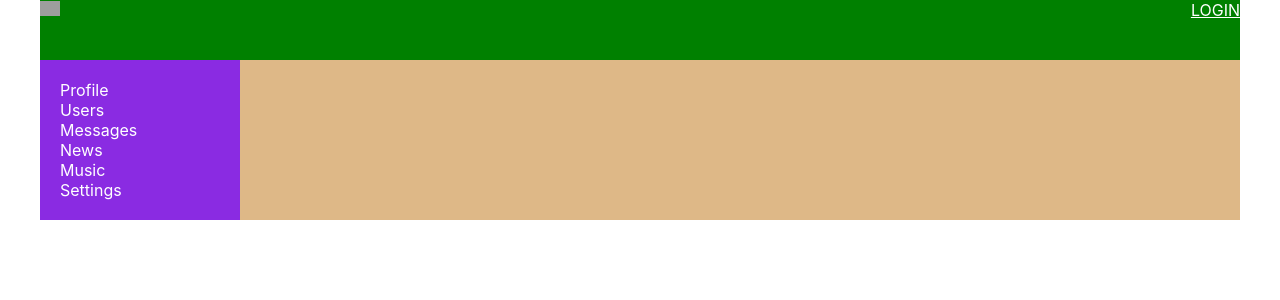
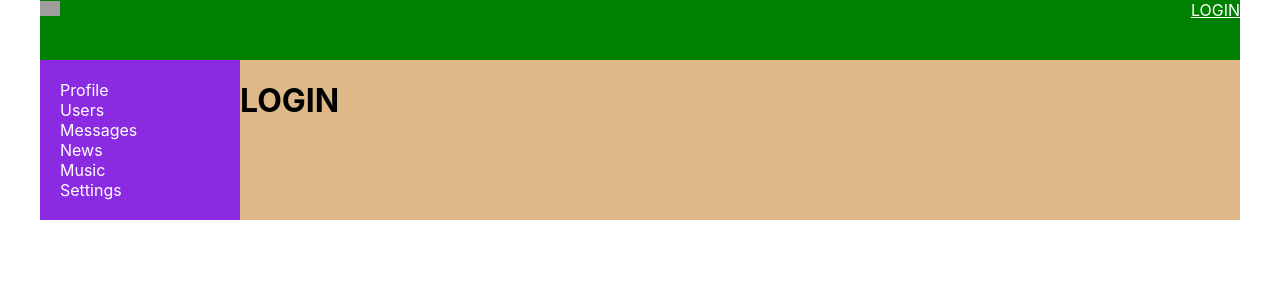
Before and after one commit to AndreiKastsiukovich/samurai-way-main, a React (Create React App) app: page /login in a window 1280 px wide. Shown: the top 300 px of the page. Built offline with nearby package versions, Linux system fonts and the light colour scheme; no server answers; grey boxes are pictures that could not be loaded.

Commit message:
Commit-1

```diff
--- a/src/App.tsx
+++ b/src/App.tsx
@@ -9,6 +9,7 @@ import {DialogsContainer} from "./components/Dialogs/DialogsContainer";
 import ProfileContainer from "./components/Profile/ProfileInfo/ProfileContainer";
 import HeaderContainer from "./components/Header/HeaderContainer";
 import UserContainer from "./components/Users/UsersContainer";
+import {Login} from "./components/Login/Login";
 
 
 
@@ -32,6 +33,8 @@ const App = () => {
                 <Route path='/music' render={() => <Music/>}/>
 
                 <Route path='/settings' render={() => <Settings/>}/>
+
+                <Route path='/login' render={()=><Login/>}/>
             </div>
         </div>
     )
--- a/src/components/Dialogs/Dialogs.tsx
+++ b/src/components/Dialogs/Dialogs.tsx
@@ -4,6 +4,7 @@ import {DialogItem} from "./DialogItem/DialogsItem";
 import {Message} from "./Message/Message";
 
 import {DialogsContainerType} from "./DialogsContainer";
+import {Redirect} from "react-router-dom";
 
 type DialogsPropsType = DialogsContainerType
 
@@ -23,6 +24,8 @@ export const Dialogs = (props:DialogsPropsType) => {
     const onSendMessageClick = () => {
         props.sendMessage()
     }
+
+    if (!props.isAuth) return <Redirect to='/login'/>
 
     return (
         <div className={classes.dialogs}>
--- a/src/components/Dialogs/DialogsContainer.tsx
+++ b/src/components/Dialogs/DialogsContainer.tsx
@@ -1,16 +1,13 @@
 import React from 'react';
-import {
-    DialogsPageType,
-    sendMessageActionCreator,
-    updateNewMessageBodyActionCreator
-} from "../../redux/dialogs-reducer";
+import {DialogsPageType, sendMessageActionCreator, updateNewMessageBodyActionCreator} from "../../redux/dialogs-reducer";
 import {Dialogs} from "./Dialogs";
 import {connect} from "react-redux";
 import {Dispatch} from "redux";
 import {StateType} from "../../redux/redux-store";
 
 type MapStateToPropsType = {
-    dialogsPage:DialogsPageType
+    dialogsPage:DialogsPageType,
+    isAuth:boolean
 }
 
 type MapDispatchToPropsType = {
@@ -22,7 +19,8 @@ export type DialogsContainerType = MapStateToPropsType & MapDispatchToPropsType
 
 const mapStateToProps = (state:StateType):MapStateToPropsType => {
     return {
-        dialogsPage: state.dialogsPage
+        dialogsPage: state.dialogsPage,
+        isAuth:state.auth.isAuth
     }
 }
 
--- /dev/null
+++ b/src/components/Login/Login.tsx
@@ -0,0 +1,13 @@
+import React from 'react';
+
+type LoginPropsType = {
+
+}
+
+export const Login = (props:LoginPropsType) => {
+    return (
+        <div>
+            <h1>LOGIN</h1>
+        </div>
+    );
+};
--- a/src/components/Profile/Profile.tsx
+++ b/src/components/Profile/Profile.tsx
@@ -2,9 +2,10 @@ import React from 'react';
 import {ProfileInfo} from "./ProfileInfo/ProfileInfo";
 import {MyPostContainer} from "./MyPosts/Post/MyPostsContainer";
 import {ProfileType} from "../../redux/profile-reducer";
+import {Redirect} from "react-router-dom";
 
 type ProfilePropsType = {
-    profile:ProfileType
+    profile:ProfileType,
 }
 
 export const Profile = (props:ProfilePropsType) => {
--- a/src/components/Profile/ProfileInfo/ProfileContainer.tsx
+++ b/src/components/Profile/ProfileInfo/ProfileContainer.tsx
@@ -3,7 +3,7 @@ import {Profile} from "../Profile";
 import {connect} from "react-redux";
 import {StateType} from "../../../redux/redux-store";
 import {getUserProfileThunk, ProfileType,} from "../../../redux/profile-reducer";
-import {RouteComponentProps, withRouter} from "react-router-dom";
+import {Redirect, RouteComponentProps, withRouter} from "react-router-dom";
 
 type PathParamsType = {
     userId:string
@@ -12,7 +12,8 @@ type PathParamsType = {
 type RouterPropsType = RouteComponentProps<PathParamsType>
 
 type MapStateToPropsType = {
-    profile:ProfileType
+    profile:ProfileType,
+    isAuth:boolean
 }
 
 type MapDispatchToProps = {
@@ -33,7 +34,10 @@ class ProfileContainer extends React.Component<ProfileContainerType>{
 
     render() {
 
+        if(!this.props.isAuth) return <Redirect to='/login'/>
+
         return (
+
             <div>
                 <Profile profile={this.props.profile}/>
             </div>
@@ -44,7 +48,8 @@ class ProfileContainer extends React.Component<ProfileContainerType>{
 
 const mapStateToProps = (state:StateType):MapStateToPropsType => {
     return{
-        profile:state.profilePage.profile
+        profile:state.profilePage.profile,
+        isAuth:state.auth.isAuth,
     }
 }
 
--- a/src/redux/auth-reducer.ts
+++ b/src/redux/auth-reducer.ts
@@ -17,7 +17,7 @@ const initialState:DataType = {
     isAuth: false
 }
 
-export const authReducer = (state:DataType = initialState,action:ActionType):typeof state=> {
+export const authReducer = (state = initialState,action:ActionType):typeof state=> {
     switch (action.type){
         case SET_USER_DATA:{
             return {...state,...action.data,isAuth:true}
```
